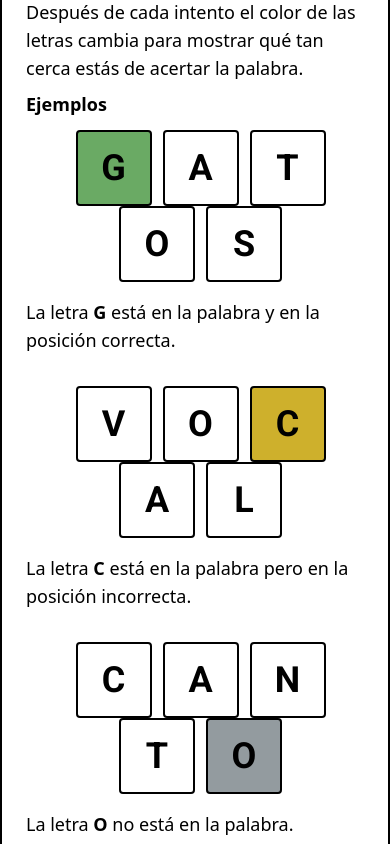
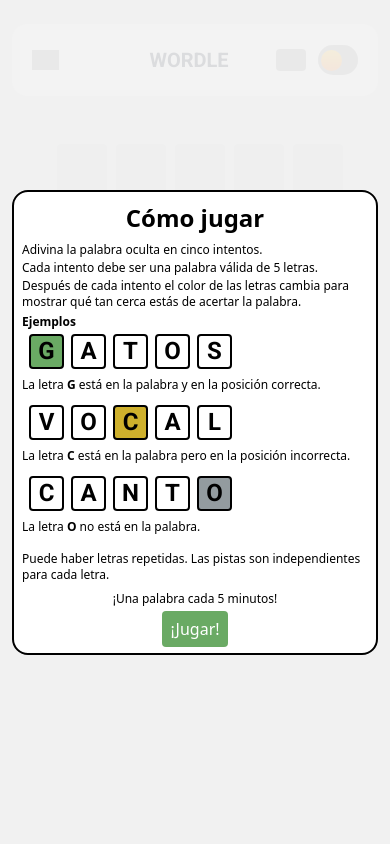
Before and after one commit to vilaslautaro/Reactwordle, a React (Vite) app: page / in a window 390 px wide. Built offline with nearby package versions, Linux system fonts and the light colour scheme; grey boxes are pictures that could not be loaded.

Commit message:
add styled responsive of modal instructions

```diff
--- a/src/components/modals/Instructions/ColorBox.component.tsx
+++ b/src/components/modals/Instructions/ColorBox.component.tsx
@@ -6,7 +6,7 @@ interface PropsBoxColors {
 
 export const BoxColors = ({ children }: PropsBoxColors) => {
 	return (
-		<div className='flex items-start justify-between flex-col flex-wrap py-3 mb-2'>
+		<div className='flex items-start justify-between flex-col flex-wrap py-1 sm:py-3 mb-1 sm:mb-2'>
 			{children}
 		</div>
 	)
--- a/src/components/modals/Instructions/InstructionsModal.component.tsx
+++ b/src/components/modals/Instructions/InstructionsModal.component.tsx
@@ -12,73 +12,73 @@ export const InstructionsModal = ({ onClose }: PropsModal) => {
 	return (
 		<>
 			{createPortal(
-				<div className='w-full h-screen fixed top-0 bottom-0 left-0 max-w-[calc(100% - 80px)] max-h-[calc(100% - 80px)] bg-neutral-800 z-30 flex items-center justify-center bg-white-bg-transparent dark:bg-dark-bg '>
-					<div className='bg-white dark:bg-dark dark:text-white px-6 py-3 max-w-lg w-full border-black dark:border-gray border-2 border-solid rounded-2xl'>
-						<p className='font-extrabold text-4xl text-center pt-2 pb-4'>
+				<div className='w-full fixed top-0 bottom-0 left-0 bg-neutral-800 z-30 flex items-center justify-center bg-white-bg-transparent dark:bg-dark-bg '>
+					<div className='bg-white dark:bg-dark dark:text-white mx-3 2xl:mx-0 px-2 2xl:px-6 py-1.5 2xl:py-3 max-w-lg w-full border-black dark:border-gray border-2 border-solid rounded-2xl'>
+						<p className='font-extrabold text-2xl 2xl:text-4xl text-center pt-1 2xl:pt-2 pb-2 2xl:pb-4'>
 							Cómo jugar
 						</p>
-						<div className='font-normal text-lg'>
-							<p className='pb-1'>
+						<div className='font-normal text-xs min-[450px]:text-sm 2xl:text-lg'>
+							<p className='pb-0.5 2xl:pb-1'>
 								Adivina la palabra oculta en cinco intentos.
 							</p>
-							<p className='pb-1'>
+							<p className='pb-0.5 2xl:pb-1'>
 								Cada intento debe ser una palabra válida de 5 letras.
 							</p>
-							<p className='pb-2'>
+							<p className='pb-1 2xl:pb-2'>
 								Después de cada intento el color de las letras cambia para
 								mostrar qué tan cerca estás de acertar la palabra.
 							</p>
 						</div>
-						<p className='font-bold text-lg'>Ejemplos</p>
+						<p className='font-bold text-xs min-[450px]:text-sm 2xl:text-lg'>Ejemplos</p>
 						<BoxColors>
-							<div className='flex items-center justify-center flex-row flex-wrap mb-4'>
+							<div className='flex items-center justify-center flex-row flex-wrap mb-2 2xl:mb-4'>
 								<LetterBoxModal value='G' status='correct' />
 								<LetterBoxModal value='A' status='edit' />
 								<LetterBoxModal value='T' status='edit' />
 								<LetterBoxModal value='O' status='edit' />
 								<LetterBoxModal value='S' status='edit' />
 							</div>
-							<p className='font-normal text-lg'>
+							<p className='font-normal text-xs min-[450px]:text-sm 2xl:text-lg'>
 								La letra <span className='font-bold'>G</span> está en la palabra
 								y en la posición correcta.
 							</p>
 						</BoxColors>
 						<BoxColors>
-							<div className='flex items-center justify-center flex-row flex-wrap mb-4'>
+							<div className='flex items-center justify-center flex-row flex-wrap  mb-2 2xl:mb-4'>
 								<LetterBoxModal value='V' status='edit' />
 								<LetterBoxModal value='O' status='edit' />
 								<LetterBoxModal value='C' status='present' />
 								<LetterBoxModal value='A' status='edit' />
 								<LetterBoxModal value='L' status='edit' />
 							</div>
-							<p className='font-normal text-lg'>
+							<p className='font-normal text-xs min-[450px]:text-sm 2xl:text-lg'>
 								La letra <span className='font-bold text-left'>C</span> está en
 								la palabra pero en la posición incorrecta.
 							</p>
 						</BoxColors>
 						<BoxColors>
-							<div className='flex items-center justify-center flex-row flex-wrap mb-4'>
+							<div className='flex items-center justify-center flex-row flex-wrap  mb-2 2xl:mb-4'>
 								<LetterBoxModal value='C' status='edit' />
 								<LetterBoxModal value='A' status='edit' />
 								<LetterBoxModal value='N' status='edit' />
 								<LetterBoxModal value='T' status='edit' />
 								<LetterBoxModal value='O' status='absent' />
 							</div>
-							<p className='font-normal text-lg'>
+							<p className='font-normal text-xs min-[450px]:text-sm 2xl:text-lg'>
 								La letra <span className='font-bold'>O</span> no está en la
 								palabra.
 							</p>
 						</BoxColors>
-						<p className='font-normal text-lg py-4'>
+						<p className='font-normal text-xs min-[450px]:text-sm 2xl:text-lg py-2 2xl:py-4'>
 							Puede haber letras repetidas. Las pistas son independientes para
 							cada letra.
 						</p>
-						<p className='font-normal text-center text-lg pb-2'>
+						<p className='font-normal text-center text-xs min-[450px]:text-sm 2xl:text-lg pb-1 2xl:pb-2'>
 							¡Una palabra cada 5 minutos!
 						</p>
 						<div className='grid place-content-center mx-auto'>
 							<button
-								className='bg-green py-3 px-4 text-white rounded hover:bg-opacity-90'
+								className='bg-green py-1.5 2xl:py-3 px-2 2xl:px-4 text-white rounded hover:bg-opacity-90'
 								onClick={onClose}
 							>
 								¡Jugar!
--- a/src/components/modals/Instructions/LetterBoxModal.component.tsx
+++ b/src/components/modals/Instructions/LetterBoxModal.component.tsx
@@ -18,10 +18,10 @@ export const LetterBoxModal: FC<LetterProps> = ({ value, status }) => {
 
 	return (
 		<div
-			className={`${statusLetter} font-Roboto flex font-bold ml-[11px] w-[76px] h-[76px] text-black dark:text-white items-center
+			className={`${statusLetter} font-Roboto flex font-bold ml-[7px] sm:ml-[11px] w-[35px] h-[35px] sm:w-[76px] sm:h-[76px] text-black dark:text-white items-center
 			justify-center rounded border-black dark:border-gray border-2 border-solid`}
 		>
-			<p className='text-4xl font-bold text-center'>{value}</p>
+			<p className='text-2xl sm:text-4xl font-bold text-center'>{value}</p>
 		</div>
 	)
 }
```
